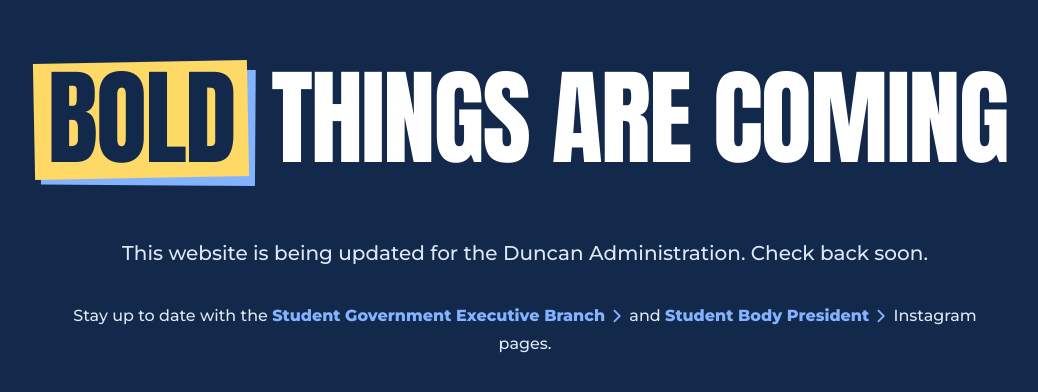
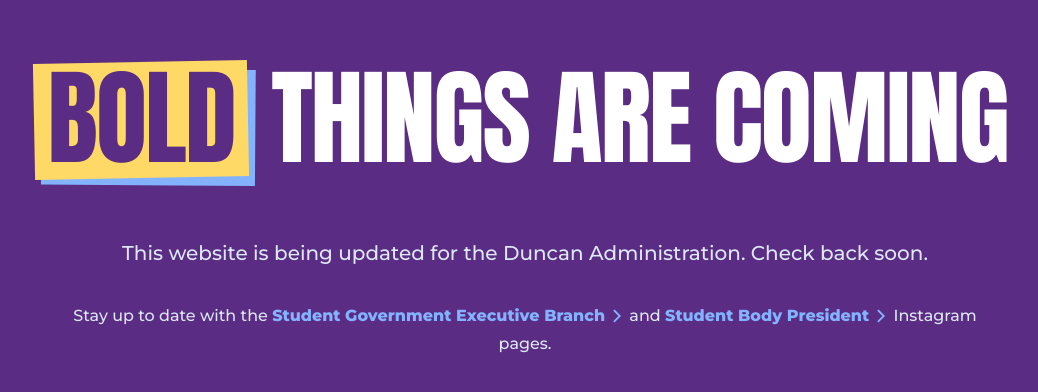
Before and after one commit to WillieTheWhale/UNCSG.github.io, an Astro site: page / in a window 1280 px wide. Shown: the part 126-518 px from the top of the page, without its empty margins (115-1153 px from the left). Built offline with nearby package versions, Linux system fonts and the light colour scheme; Astro itself is replaced by a stand-in of ours.

Commit message:
test commit

```diff
--- a/src/styles/global.css
+++ b/src/styles/global.css
@@ -3,7 +3,7 @@
 
 :root {
   /* Exact primitives from the original ProjectBOLD brand-guide export. */
-  --brand-navy: #13294b;
+  --brand-navy: #5b2c83;
   --brand-blue: #2959a4;
   --brand-carolina: #83b3ff;
   --brand-gold: #ffd965;
```
